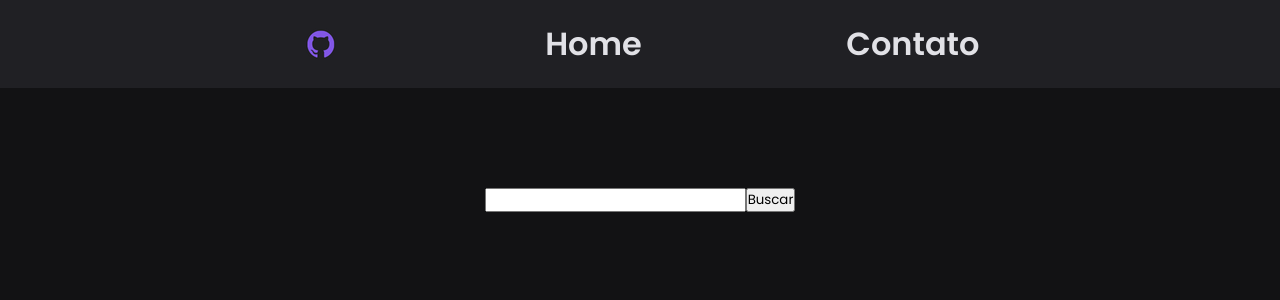
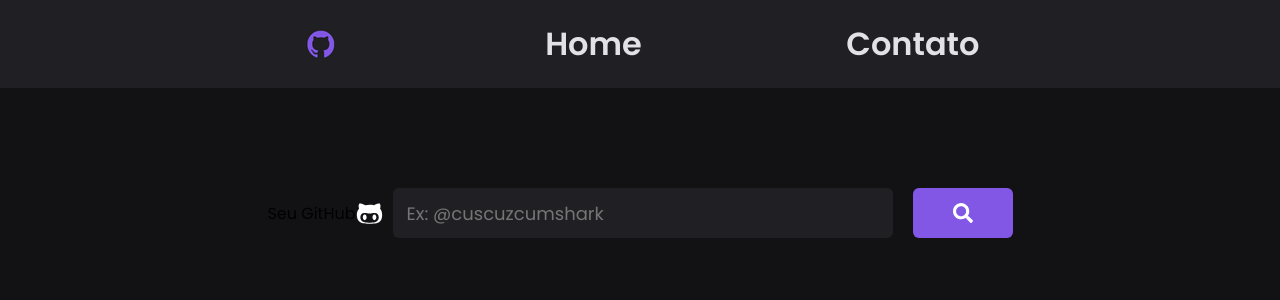
Before and after one commit to jorgelucasalima/yourgit, a React (Create React App) app: page / in a window 1280 px wide. Shown: the top 300 px of the page. Built offline with nearby package versions, Linux system fonts and the light colour scheme.

Commit message:
criado input para digitacao do nome e botao de pesquisa

```diff
--- a/src/components/PesquisarGit/index.jsx
+++ b/src/components/PesquisarGit/index.jsx
@@ -1,12 +1,19 @@
 import {Container} from './styles'
-import { FaSearch } from 'react-icons/fa'
+import { FaSearch, FaGithubAlt } from 'react-icons/fa'
 
 
 export default function PesquisarGit() {
   return (
     <Container>
-      <input type="text" />
-      <button>Buscar</button>
+      <span>Seu GitHub</span>
+      <FaGithubAlt size={27} color='#FFFFFF'/>
+      <input
+        type="text"
+        placeholder='Ex: @cuscuzcumshark'
+      />
+      <button>
+        <FaSearch size={20} color="#FFFFFF"/>
+      </button>
     </Container>
   )
 }
--- a/src/components/PesquisarGit/styles.js
+++ b/src/components/PesquisarGit/styles.js
@@ -8,8 +8,48 @@ export const Container = styled.div`
   align-items: center;
   justify-content: center;
 
-`;
+  input {
+    margin-left: 10px;
+    text-align: left;
 
-export const Content = styled.div`
+    padding: 1rem .875rem;
+    box-sizing: border-box;
+
+    width: 500px;
+    height: 50px;
+
+    display: flex;
+    flex-direction: row;
+    align-items: center;
+    justify-content: center;
+
+    font-size: large;
+    color: var(--cor-fonte);
+
+    border-radius: 6px;
+    border: none;
+
+    background: #202024;
+  }
+
+  button {
+    margin-left: 20px;
+
+    display: flex;
+    align-items: center;
+    justify-content: center;
+
+
+    border: none;
+    color: var(--cor-fonte);
+    border-radius: 6px;
+    height: 50px;
+    width: 100px;
+    background: var(--cor-botao);
+
+    cursor: pointer;
+
+  }
+
 
 `;
```
